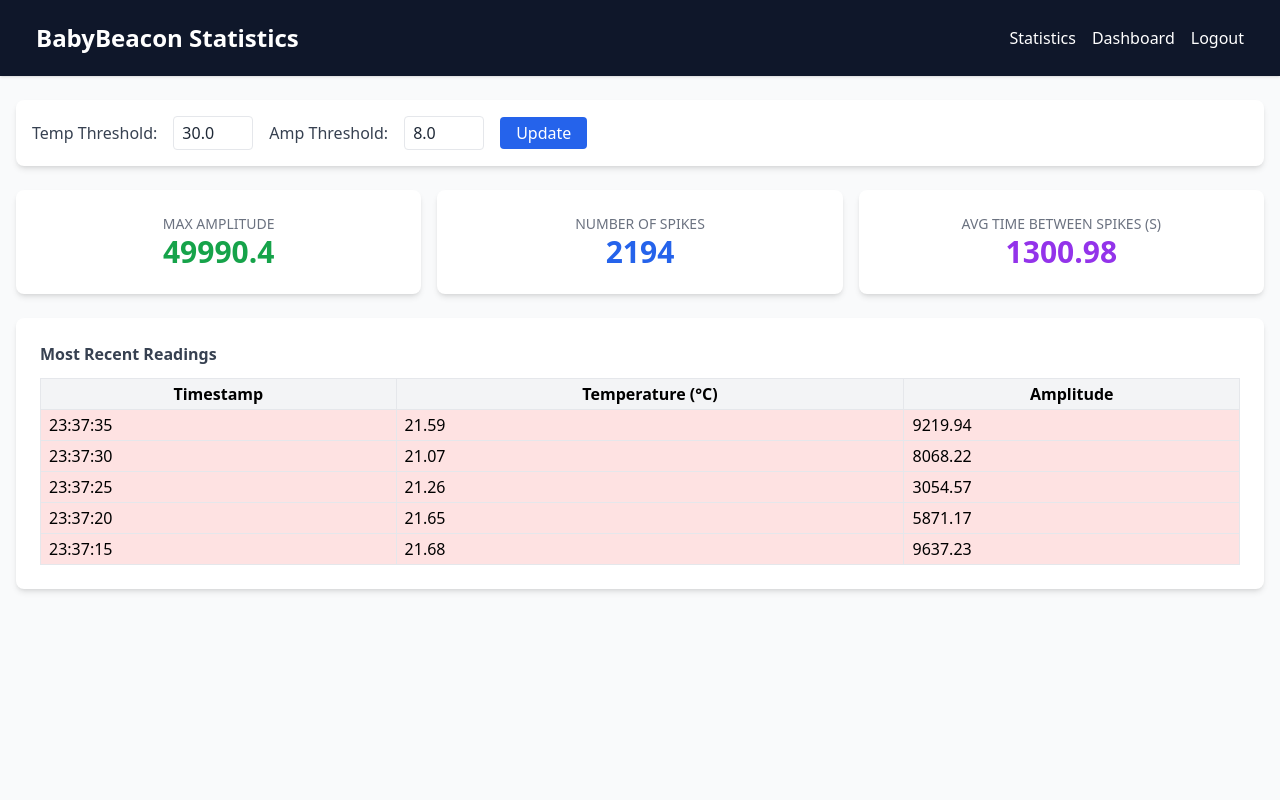
After one commit to btfuhrma/ECE574-Baby-Beacon, a Django app: page /statistics/ in a window 1280 px wide. The commit adds this page. Run offline with Django 5.2, Linux system fonts and the light colour scheme; a user stored in the database is signed in; data comes from the database, SQL or seed files in the repository; both versions use the stored data as it was after the commit; some libraries are stand-ins or nearby versions.

Commit message:
finalized stats page, updated to current microcontroller code

```diff
--- a/BabyBeacon/BabyBeacon/settings.py
+++ b/BabyBeacon/BabyBeacon/settings.py
@@ -25,7 +25,7 @@ SECRET_KEY = 'django-insecure-qh2=%-@qpppwu$f!9%b+lcy@fz$o14xc_%w^)%rm+485!c=kk@
 # SECURITY WARNING: don't run with debug turned on in production!
 DEBUG = True
 
-ALLOWED_HOSTS = []
+ALLOWED_HOSTS = ["10.0.0.112", "localhost", "127.0.0.1"]
 
 
 # Application definition
--- a/BabyBeacon/BabyBeacon/urls.py
+++ b/BabyBeacon/BabyBeacon/urls.py
@@ -29,4 +29,5 @@ urlpatterns = [
     path('dashboard/', dashboard, name='dashboard'),
     path('api/getLatestData/', getLatestData, name='getLatestData'),
     path('', lambda request: redirect('user_login/')),
+    path('statistics/', statistics, name='statistics'),
 ]
--- a/BabyBeacon/sensors/views.py
+++ b/BabyBeacon/sensors/views.py
@@ -36,6 +36,43 @@ def sensorData(request):
     print(temp, amp, user_api.user.username)
     return JsonResponse({'status': 'success'})
 
+def statistics(request):
+    if not request.user.is_authenticated:
+        return redirect('user_login')
+
+    user_data = SensorData.objects.filter(user=request.user).order_by('timestamp')
+
+    if not user_data.exists():
+        return render(request, 'sensors/statistics.html', {'error': 'No data available.'})
+
+    temp_threshold = float(request.GET.get('temp_threshold', 30))
+    amp_threshold = float(request.GET.get('amp_threshold', 8))
+
+    spikes = [d for d in user_data if d.temperature_c >= temp_threshold or d.amplitude >= amp_threshold]
+
+    num_spikes = len(spikes)
+    max_amp = max([d.amplitude for d in spikes], default=0)
+
+    avg_time_between_spikes = None
+    if len(spikes) > 1:
+        spikes_sorted = sorted(spikes, key=lambda d: d.timestamp)
+        deltas = [(t2.timestamp - t1.timestamp).total_seconds()
+                  for t1, t2 in zip(spikes_sorted[:-1], spikes_sorted[1:])]
+        avg_time_between_spikes = sum(deltas) / len(deltas)
+
+    recent_readings = user_data.order_by('-timestamp')[:5]
+
+    context = {
+        'recent_spikes': recent_readings,
+        'num_spikes': num_spikes,
+        'max_amp': max_amp,
+        'avg_time_between_spikes': avg_time_between_spikes,
+        'current_temp_threshold': temp_threshold,
+        'current_amp_threshold': amp_threshold,
+    }
+
+    return render(request, 'sensors/statistics.html', context)
+
 def getToken(request):
     api_key = UserAPIKey.objects.filter(active=True).first()
 
@@ -71,8 +108,6 @@ def getLatestData(request):
         data = {
             'temperature_c': latest_data.temperature_c,
             'amplitude': latest_data.amplitude,
-            'threshold_temp': 30,  # you can make these configurable
-            'threshold_amp': 8,
             'temp_history': [d.temperature_c for d in history],
             'amp_history': [d.amplitude for d in history],
             'labels': [d.timestamp.strftime('%H:%M') for d in history]
--- /dev/null
+++ b/BabyBeacon/templates/sensors/statistics.html
@@ -0,0 +1,105 @@
+{% block content %}
+<div class="min-h-screen bg-gray-50 text-gray-800">
+  <nav class="shadow" style="background:#0f172a; color: white; padding: 10px 20px;">
+    <div class="max-w-7xl mx-auto px-4 py-3 flex justify-between items-center">
+      <h1 class="text-2xl font-semibold">BabyBeacon Statistics</h1>
+      <div class="flex space-x-4">
+        <a href="{% url 'statistics' %}" class="hover:underline">Statistics</a>
+        <a href="{% url 'dashboard' %}" class="hover:underline">Dashboard</a>
+        <a href="{% url 'logout' %}" class="hover:underline">Logout</a>
+      </div>
+    </div>
+  </nav>
+
+  <div class="max-w-7xl mx-auto px-4 py-6 space-y-6">
+
+    {% if error %}
+      <div class="bg-red-100 border border-red-400 text-red-700 px-4 py-3 rounded" role="alert">
+        {{ error }}
+      </div>
+    {% else %}
+
+    <form method="get" class="bg-white shadow-md rounded-lg p-4 flex space-x-4 items-center">
+      <label for="tempThreshold" class="text-gray-700 font-medium">Temp Threshold:</label>
+      <input id="tempThreshold" name="temp_threshold" type="number" value="{{ current_temp_threshold|default:30 }}" min="0" step="0.1" class="border rounded px-2 py-1 w-20">
+
+      <label for="ampThreshold" class="text-gray-700 font-medium">Amp Threshold:</label>
+      <input id="ampThreshold" name="amp_threshold" type="number" value="{{ current_amp_threshold|default:8 }}" min="0" step="0.1" class="border rounded px-2 py-1 w-20">
+
+      <button type="submit" class="bg-blue-600 text-white px-4 py-1 rounded">Update</button>
+    </form>
+
+    <div class="grid grid-cols-3 gap-4 mt-4">
+      <div class="bg-white shadow-md rounded-lg p-6 text-center">
+        <h2 class="text-gray-500 text-sm uppercase">Max Amplitude</h2>
+        <p class="text-3xl font-semibold text-green-600">{{ max_amp }}</p>
+      </div>
+      <div class="bg-white shadow-md rounded-lg p-6 text-center">
+        <h2 class="text-gray-500 text-sm uppercase">Number of Spikes</h2>
+        <p class="text-3xl font-semibold text-blue-600">{{ num_spikes }}</p>
+      </div>
+      <div class="bg-white shadow-md rounded-lg p-6 text-center">
+        <h2 class="text-gray-500 text-sm uppercase">Avg Time Between Spikes (s)</h2>
+        <p class="text-3xl font-semibold text-purple-600">
+          {% if avg_time_between_spikes %}{{ avg_time_between_spikes|floatformat:2 }}{% else %}N/A{% endif %}
+        </p>
+      </div>
+    </div>
+
+    <div class="bg-white shadow-md rounded-lg p-6 mt-6">
+      <h2 class="text-gray-700 font-semibold mb-3">Most Recent Readings</h2>
+      <table id="recentSpikesTable" class="w-full table-auto border-collapse border border-gray-300">
+        <thead>
+          <tr class="bg-gray-100">
+            <th class="border px-2 py-1">Timestamp</th>
+            <th class="border px-2 py-1">Temperature (°C)</th>
+            <th class="border px-2 py-1">Amplitude</th>
+          </tr>
+        </thead>
+        <tbody>
+          {% for spike in recent_spikes %}
+          <tr>
+            <td class="border px-2 py-1">{{ spike.timestamp|date:"H:i:s" }}</td>
+            <td class="border px-2 py-1">{{ spike.temperature_c }}</td>
+            <td class="border px-2 py-1">{{ spike.amplitude }}</td>
+          </tr>
+          {% empty %}
+          <tr>
+            <td class="border px-2 py-1 text-center" colspan="3">No recent readings</td>
+          </tr>
+          {% endfor %}
+        </tbody>
+      </table>
+    </div>
+
+    {% endif %}
+  </div>
+</div>
+{% endblock %}
+
+{% block extra_js %}
+<script src="https://cdn.tailwindcss.com"></script>
+
+<script>
+function updateHighlights() {
+  const tempThreshold = parseFloat(document.getElementById('tempThreshold').value);
+  const ampThreshold = parseFloat(document.getElementById('ampThreshold').value);
+
+  document.querySelectorAll('#recentSpikesTable tbody tr').forEach(row => {
+    const temp = parseFloat(row.cells[1].textContent);
+    const amp = parseFloat(row.cells[2].textContent);
+    if (!isNaN(temp) && !isNaN(amp) && (temp >= tempThreshold || amp >= ampThreshold)) {
+      row.classList.add('bg-red-100');
+    } else {
+      row.classList.remove('bg-red-100');
+    }
+  });
+}
+
+updateHighlights();
+
+document.getElementById('tempThreshold').addEventListener('input', updateHighlights);
+document.getElementById('ampThreshold').addEventListener('input', updateHighlights);
+</script>
+
+{% endblock %}
```
Also changed, not shown: BabyBeacon/templates/sensors/dashboard.html (+26 -6 lines), BabyBeacon/db.sqlite3, 1 other file.
